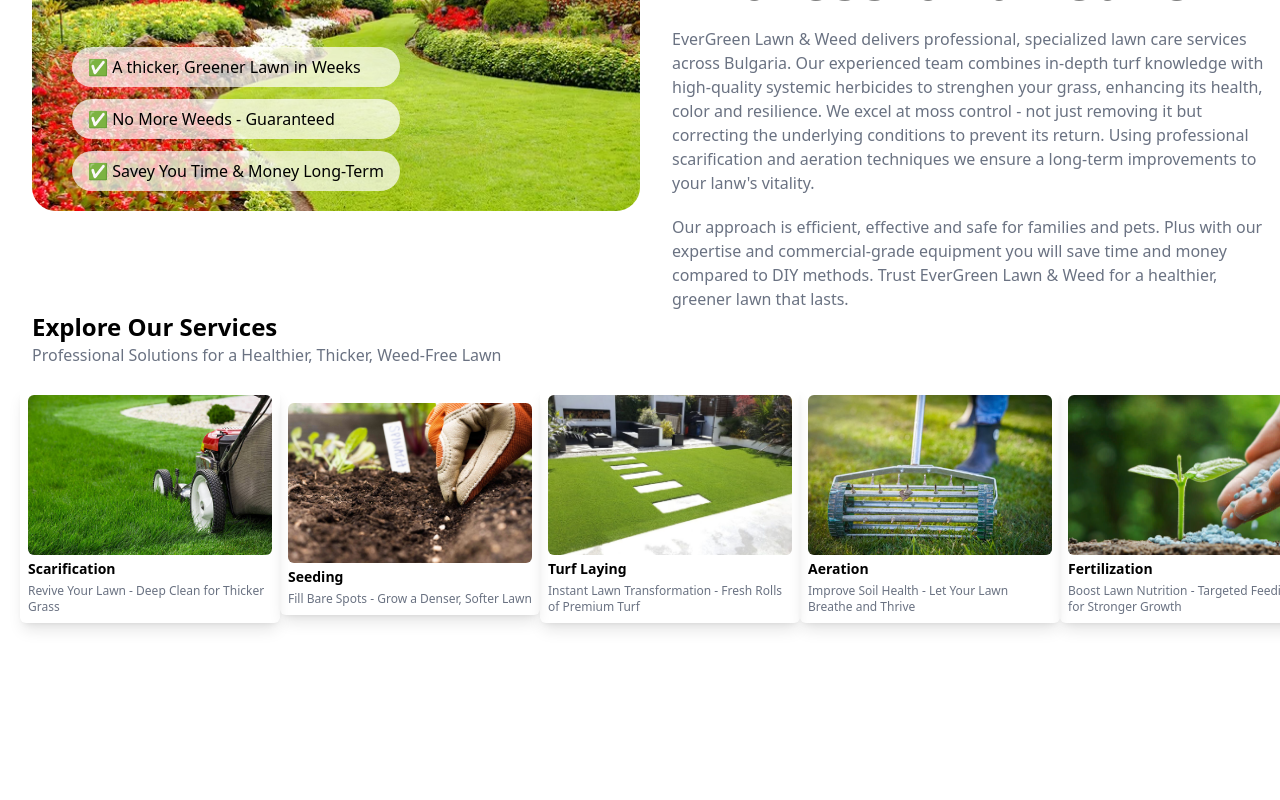
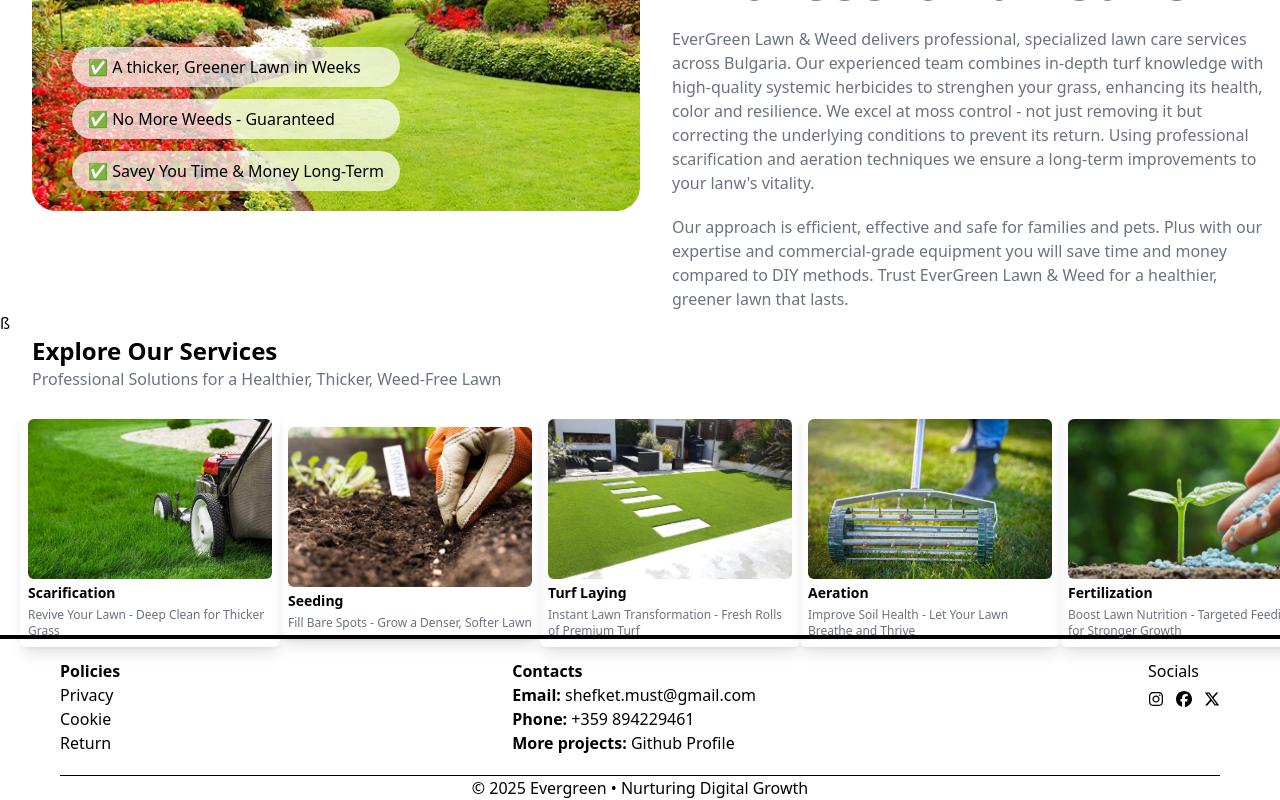
Before and after one commit to shefket-mustafa/Evergreen, a React (Vite) app: page / in a window 1280 px wide. Shown: the part 1005-1805 px from the top of the page. Before the commit the page ends 1648 px from the top, so only its background shows below. Built offline with nearby package versions, Linux system fonts and the light colour scheme.

Commit message:
feat/footer
footer created

```diff
--- a/package.json
+++ b/package.json
@@ -15,6 +15,7 @@
     "lucide-react": "^0.517.0",
     "react": "^19.0.0",
     "react-dom": "^19.0.0",
+    "react-icons": "^5.5.0",
     "react-router": "^7.6.2",
     "tailwindcss": "^4.1.10"
   },
--- a/src/App.tsx
+++ b/src/App.tsx
@@ -1,25 +1,20 @@
-
-import ScrollOnTop from "./helpers/ScrollOnTop"
-import Home from "./pages/Home"
-import Services from "./pages/Services"
-
+import ScrollOnTop from "./helpers/ScrollOnTop";
+import Footer from "./pages/Footer";
+import Home from "./pages/Home";
+import Services from "./pages/Services";
 
 function App() {
+  return (
+    <>
+      <ScrollOnTop />
 
+      <Home />
 
+      <Services />
 
-  return (
-   <>
-   <ScrollOnTop />
-   <section id="/">
-  <Home />
-   </section>
-  <section id="services">
-  <Services />
-  </section>
-
-   </>
-  )
+      <Footer />
+    </>
+  );
 }
 
-export default App
+export default App;
--- a/src/components/ServiceItemDetails.tsx
+++ b/src/components/ServiceItemDetails.tsx
@@ -1,20 +1,21 @@
-
+import { Link } from "react-router";
 
 interface Props {
-    id: string,
-    backgroundImg: string,
-    serviceTitle: string,
-    serviceDescription: string,
-    priceRange: string
-
+  id: string;
+  backgroundImg: string;
+  serviceTitle: string;
+  serviceDescription: string;
+  priceRange: string;
 }
 
-export default function ServiceItemDetails({ backgroundImg, serviceDescription, serviceTitle,priceRange }: Props) {
-
-
+export default function ServiceItemDetails({
+  backgroundImg,
+  serviceDescription,
+  serviceTitle,
+  priceRange,
+}: Props) {
   return (
     <div className="w-full min-h-screen flex flex-col md:flex-row px-10 py-12  bg-white">
-
       {/* Left: Background image */}
       <div
         className="md:w-1/2 h-96 md:h-auto bg-cover bg-center rounded-xl"
@@ -23,19 +24,21 @@
 
       {/* Right: Info and pricing */}
       <div className="md:w-1/2 flex flex-col justify-center px-8 mt-8 md:mt-0">
-        <h2 className="text-4xl font-bold text-emerald-600 mb-4">{serviceTitle}</h2>
+        <h2 className="text-4xl font-bold text-emerald-600 mb-4">
+          {serviceTitle}
+        </h2>
         <p className="text-gray-600 mb-6">{serviceDescription}</p>
 
         <div className="text-black text-lg font-semibold mb-4">
           Starting From: <span className="text-emerald-500">{priceRange}</span>
         </div>
 
-        <a
-          href="#/contact"
+        <Link
+          to="/contact"
           className="w-fit bg-emerald-500 hover:bg-emerald-600 text-white px-6 py-2 rounded-3xl text-sm font-semibold transition-all duration-200"
         >
           Ask for a Quote
-        </a>
+        </Link>
       </div>
     </div>
   );
--- a/src/helpers/ScrollOnTop.tsx
+++ b/src/helpers/ScrollOnTop.tsx
@@ -1,13 +1,13 @@
 import { useEffect } from "react"
+import { useLocation } from "react-router"
 
 export default function ScrollOnTop(){
 
+    const { pathname } = useLocation();
 
     useEffect(()=>{
-        if(!window.location.hash){
-            window.scrollTo(0,0)
-        }
-    },[])
+        window.scrollTo(0,0)
+    },[pathname])
 
     return null
 }
--- /dev/null
+++ b/src/pages/Footer.tsx
@@ -0,0 +1,45 @@
+import { FaInstagram, FaFacebook, FaXTwitter } from "react-icons/fa6";
+
+
+export default function Footer() {
+
+
+
+    return <div className="w-full mt-10 border-t-4 h-40 px-15 flex flex-col font-sans">
+
+        <div className="flex justify-between py-5">
+        <div>
+        <h1 className="font-bold">
+            Policies</h1>
+        <div>
+            <p>Privacy </p>
+            <p>Cookie </p>
+            <p>Return </p>
+        </div>
+        </div>
+
+        <div>
+        <h1 className="font-bold">Contacts</h1>
+        <div >
+            <p ><strong>Email:</strong> shefket.must@gmail.com</p>
+            <p><strong>Phone:</strong> +359 894229461</p>
+            <a href="https://github.com/shefket-mustafa"><strong>More projects:</strong> Github Profile</a>
+        </div>
+        </div>
+
+        <div>
+        <h1>Socials</h1>
+        <div className="flex gap-3 py-2">
+            <a href="https://instagram.com"> <FaInstagram className="hover:text-pink-500 transition" /></a>
+            <a href="https://facebook.com"> <FaFacebook className="hover:text-blue-600 transition" /></a>
+            <a href="https://x.com"> <FaXTwitter className="hover:text-black transition" /></a>
+        </div>
+        </div>
+        </div>
+
+        <div className="flex items-center justify-center border-t-1 h-12">
+            <p>© 2025 Evergreen • Nurturing Digital Growth</p>
+        </div>
+
+    </div>
+}
--- a/src/pages/Hero.tsx
+++ b/src/pages/Hero.tsx
@@ -1,4 +1,5 @@
 
+import { Link } from "react-router";
 import SatisfiedCustomers from "../components/SatisfiedCustomers";
 import Nav from "./Nav";
 import { motion } from "framer-motion"
@@ -27,10 +28,10 @@
 
       <div className="flex gap-5 font-sans font-medium mt-5">
         <div className="flex text-black bg-emerald-400 px-6 py-2  rounded-4xl cursor-pointer">
-        <a href='#services'>Services</a>
+        <Link to='/services'>Services</Link>
         <svg xmlns="http://www.w3.org/2000/svg" width="24" height="24" viewBox="0 0 24 24" fill="none" stroke="currentColor" strokeWidth="1.25" strokeLinecap="round" strokeLinejoin="round" className="lucide lucide-arrow-up-right-icon lucide-arrow-up-right"><path d="M7 7h10v10"/><path d="M7 17 17 7"/></svg>
         </div>
-        <a href='#contact' className="text-black bg-white px-6 py-2 rounded-4xl">Get in Touch</a>
+        <Link to='/contact' className="text-black bg-white px-6 py-2 rounded-4xl">Get in Touch</Link>
       </div>
       <SatisfiedCustomers />
       </motion.div>
--- a/src/pages/Nav.tsx
+++ b/src/pages/Nav.tsx
@@ -1,4 +1,4 @@
-import { useNavigate } from "react-router";
+import { Link, useNavigate } from "react-router";
 import { motion } from "framer-motion";
 
 export default function Nav() {
@@ -15,18 +15,18 @@
         className="text-emerald-400 text-4xl"
         style={{ fontFamily: "'Pacifico', cursive" }}
       >
-        <a href="#/">EverGreen</a>
+        <Link to="#/">EverGreen</Link>
       </div>
 
       <div className="flex gap-10 text-white">
-        <a href="#about">About us</a>
-        <a href="#services">Our Services</a>
-        <a href="#treatments">Treatments</a>
-        <a href="#href">Gallery</a>
-        <a href="#contact">Contact</a>
+        <Link to="/about">About us</Link>
+        <Link to="/services">Our Services</Link>
+        <Link to="/treatments">Treatments</Link>
+        <Link to="/gallery">Gallery</Link>
+        <Link to="/contact">Contact</Link>
       </div>
 
-      <div onClick={() => navigate('#survey')} className="px-6 py-2 rounded-4xl bg-emerald-400 cursor-pointer">
+      <div onClick={() => navigate('/survey')} className="px-6 py-2 rounded-4xl bg-emerald-400 cursor-pointer">
         <p>Request free Survey</p>
       </div>
     </motion.div>
```
Also changed, not shown: src/pages/Services.tsx (+72 -55 lines), 1 other file (tests, documents, lock files or other folders).
